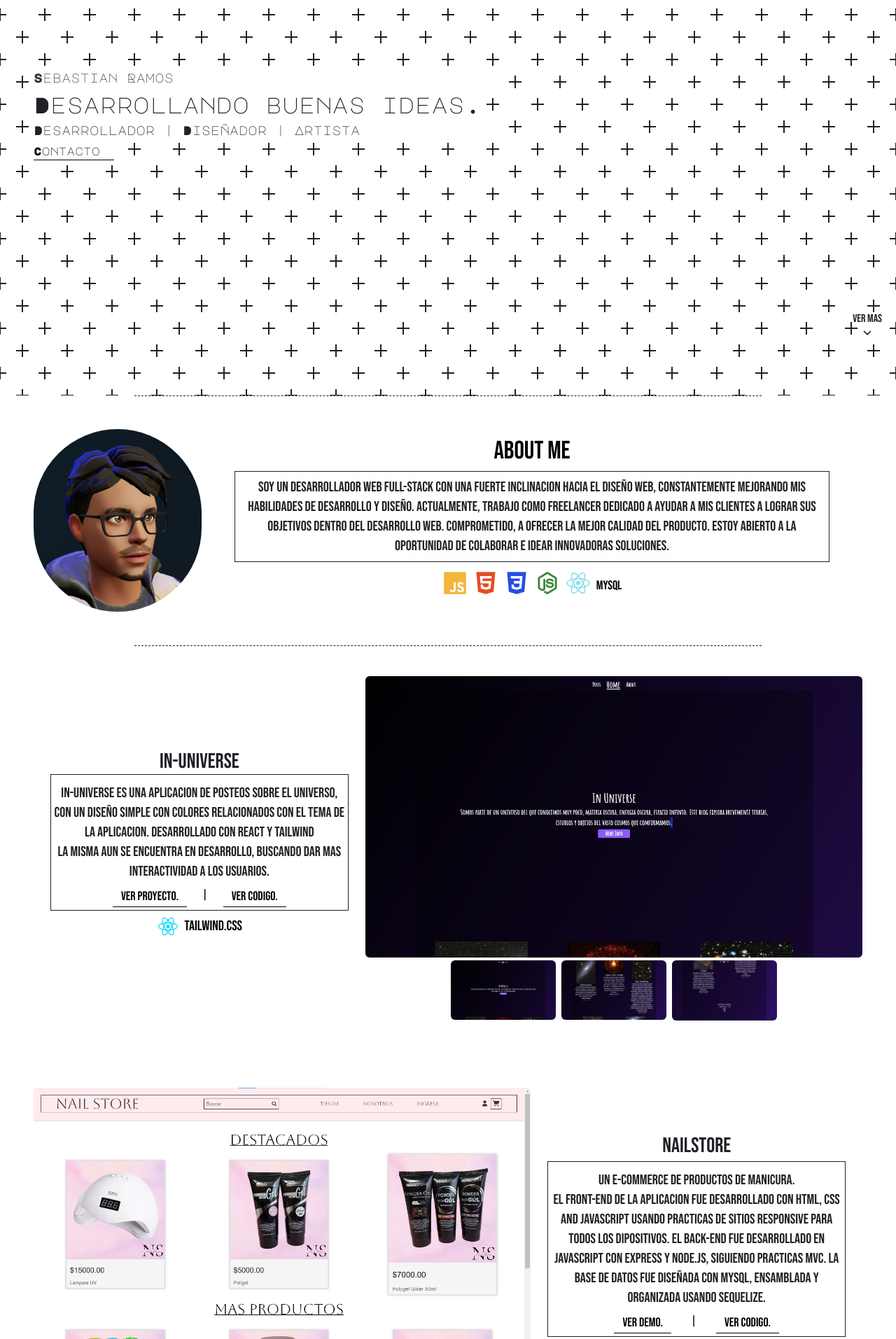
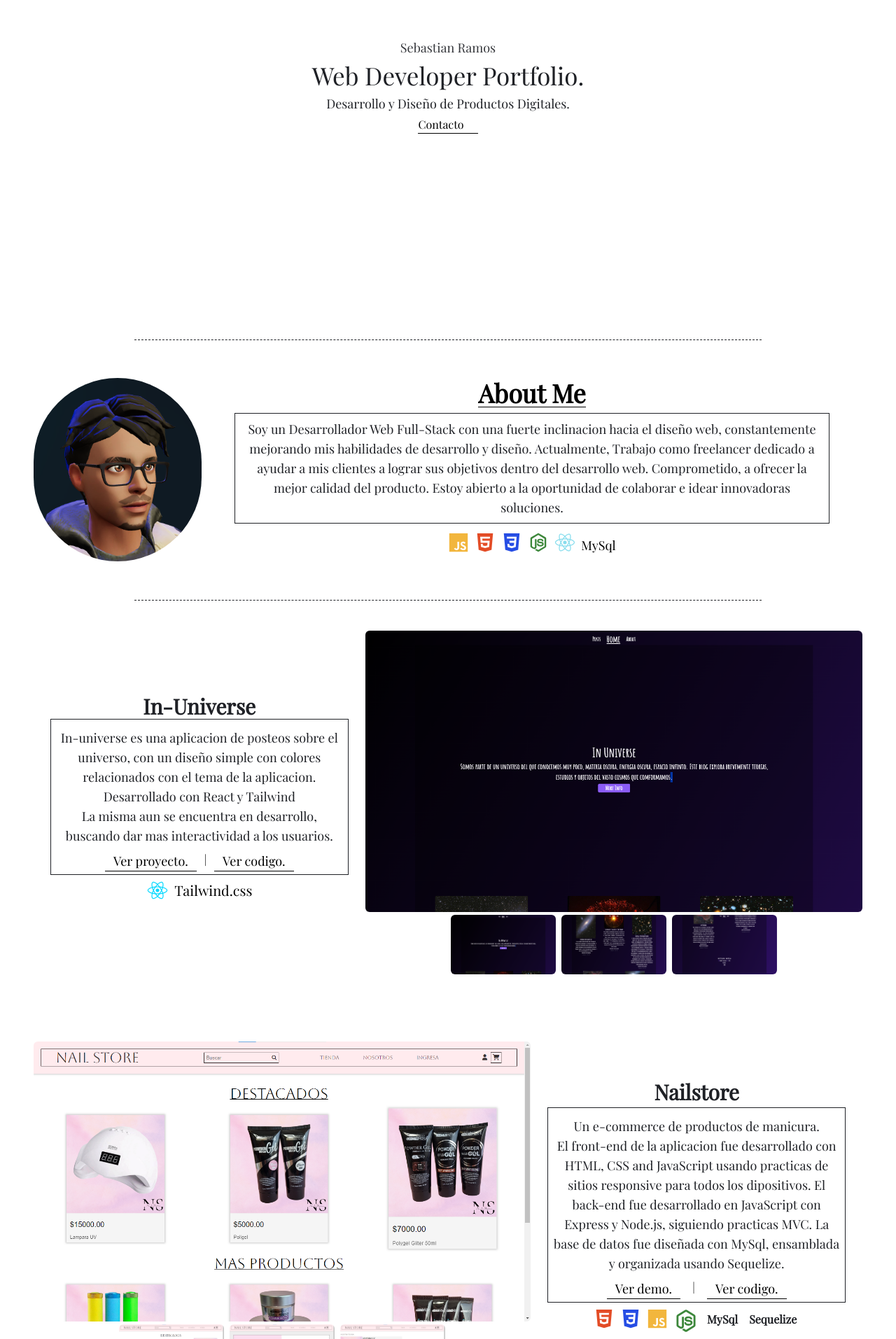
Before and after one commit to SebastianRamos01/my-repository, a React (Vite) app: page / in a window 1280 px wide. Shown: the part 287-2200 px from the top of the page at 70% size. Built offline with nearby package versions, Linux system fonts and the light colour scheme.

Commit message:
font update

```diff
--- a/src/components/About.jsx
+++ b/src/components/About.jsx
@@ -4,7 +4,7 @@ import { motion } from 'framer-motion'
 
 export default function About() {
   return (
-        <section className='relative flex justify-center bg-white' id="about-section">
+        <section className='relative flex justify-center' id="about-section">
             <Separator></Separator>
             <div className='flex flex-col items-center lg:flex-row m-5 lg:m-12'>
                 <motion.div
@@ -21,11 +21,11 @@ export default function About() {
                     initial= {{ x: 30, opacity: 0 }}
                     whileInView={{ x: 0, opacity: 1 }}
                     className= 'flex flex-col items-center'>
-                    <div className='text-4xl text-center font-bebas my-2'>
+                    <div className='text-4xl text-center font-play font-bold border-b my-2'>
                         About Me
                     </div>
-                    <div className='text-blue font-bebas w-[90%]'>
-                        <p className='text-center border-blue border  text-xl p-2'>
+                    <div className='text-blue font-play w-[90%]'>
+                        <p className='text-center border-blue border  text-lg p-2'>
                             Soy un Desarrollador Web Full-Stack con una fuerte inclinacion hacia el diseño web, constantemente mejorando mis habilidades de desarrollo y diseño.
                             Actualmente, Trabajo como freelancer dedicado a ayudar a mis clientes a lograr sus objetivos dentro del desarrollo web.
                             Comprometido, a ofrecer la mejor calidad del producto.
@@ -34,31 +34,31 @@ export default function About() {
                     </div>
                     <ul className='flex flex-wrap justify-center items-center m-2'>
                         <li className= 'w-fit m-1'>
-                            <div className='text-yellow text-4xl'>
+                            <div className='text-yellow text-3xl'>
                                 <ion-icon name="logo-javascript"></ion-icon>
                             </div>
                         </li>
                         <li className='w-fit m-1'>
-                            <div className='text-orange text-4xl'>
+                            <div className='text-orange text-3xl'>
                                 <ion-icon name="logo-html5"></ion-icon>
                             </div>
                         </li>
                         <li className='w-fit m-1'>
-                            <div className='text-light-blue text-4xl'>
+                            <div className='text-light-blue text-3xl'>
                                 <ion-icon name="logo-css3"></ion-icon>
                             </div>
                         </li>
                         <li className= 'w-fit m-1'>
-                            <div className='text-green text-4xl'>
+                            <div className='text-green text-3xl'>
                                 <ion-icon name="logo-nodejs"></ion-icon>
                             </div>
                         </li>
                         <li className='w-fit m-1'>
-                            <div className='text-white-blue text-4xl'>
+                            <div className='text-white-blue text-3xl'>
                                 <ion-icon name="logo-react"></ion-icon>
                             </div>
                         </li>
-                        <li className='w-fit m-1 font-bebas'>
+                        <li className='w-fit m-1 font-play'>
                             <div className='text-lg'>
                                 MySql
                             </div>
--- a/src/components/Footer.jsx
+++ b/src/components/Footer.jsx
@@ -11,8 +11,8 @@ export default function Footer() {
              transition={{ duration: 1.5}}
              initial={{ x: -60, opacity:0 }}
              whileInView={{ x: 0, opacity:1 }}
-            className='flex flex-col items-center m-3 font-major text-center'>
-            <div className='text-blue text-lg opacity-80 p-1'>
+            className='flex flex-col items-center m-3 font-play text-center'>
+            <div className='text-blue text-lg opacity-80'>
                 Si tienes una pregunta
             </div>
             <div className='text-blue text-[26px] md:text-[32px]'>
@@ -21,7 +21,7 @@ export default function Footer() {
             <div className='text-blue border-b hover:border-r border-blue'>
                 <a href="#home-section">
                     <p className='text-[16px] px-4 hover:font-bold'>
-                        Volver!
+                        Volver Arriba!
                     </p>
                 </a>
             </div>
--- a/src/components/Header.jsx
+++ b/src/components/Header.jsx
@@ -10,7 +10,7 @@ export default function Header() {
         animate={{ y: 0 }}
         className='bg-white sticky top-0 z-10 w-full flex justify-between lg:flex-row lg:justify-between shadow'>
         <div className='m-3 text-xl'>
-            <h1 className='text-blue font-bebas'>Sbas.Dev</h1>
+            <h1 className='text-blue font-play font-bold'>Sbas.Dev</h1>
         </div>
         <NavBar></NavBar>
     </motion.header>
--- a/src/components/Link.jsx
+++ b/src/components/Link.jsx
@@ -2,7 +2,7 @@ import React from 'react'
 
 export default function Link({prop, link}) {
   return (
-    <div className='font-bebas text-lg border-b hover:border-r px-3 mx-1'>
+    <div className='font-play text-lg border-b hover:border-r px-3 mx-1'>
         <a href={link}>
             {prop}
         </a>
--- a/src/components/Main.jsx
+++ b/src/components/Main.jsx
@@ -5,33 +5,33 @@ import Arrow from './Arrow'
 export default function Main() {
   return (
     <main id='home-section'
-        className='h-screen flex flex-col justify-center bg-white font-major'>
-        <div className='mx-7 lg:mx-12 text-blue bg-white w-fit'>
+        className='h-[90vh] flex flex-col justify-center bg-white font-play'>
+        <div className='mx-5 md:mx-auto md:text-center text-blue bg-white w-fit'>
             <motion.div
-                className='text-blue w-fit'
+                className='text-blue'
                 transition={{ duration: 1.5}}
                 initial={{ x: -30, opacity: 0}}
                 animate={{ x: 0, opacity: 1}}>
-                <p className='text-[15px] md:text-[18px] opacity-90'>
+                <p className='text-[13px] md:text-[18px] opacity-90'>
                     Sebastian Ramos
                 </p>
             </motion.div>
             <motion.div
-                className='w-fit'
+                className=''
                 transition={{ duration: 1.1}}
                 initial= {{ x: -30, opacity: 0 }}
                 animate={{ x: 0, opacity: 1 }}>
-                <p className='text-[26px] md:text-[32px]'>
-                    Desarrollando buenas ideas.
+                <p className='text-[26px] md:text-[35px]'>
+                    Web Developer Portfolio.
                 </p>
             </motion.div>
             <motion.div
-                className='w-fit'
+                className=''
                 transition={{ duration: 1}}
                 initial= {{ x: -30, opacity: 0 }}
                 animate={{ x: 0, opacity: 1 }}>
-                <p className='text-[14px] md:text-[18px] text-ellipsis'>
-                    Desarrollador | Diseñador | Artista
+                <p className='text-[13px] md:text-[18px] text-ellipsis'>
+                    Desarrollo y Diseño de Productos Digitales.
                 </p>
             </motion.div>
         </div>
@@ -39,14 +39,13 @@ export default function Main() {
             transition={{ duration: 1.1}}
             initial= {{ x: -30, opacity: 0 }}
             animate={{ x: 0, opacity: 1 }}
-            className='mx-8 my-1 lg:mx-12 w-fit border-b text-left hover:border-r bg-white'>
+            className='mx-5 my-1 md:mx-auto w-fit border-b text-left hover:border-r bg-white'>
             <a href="#contact-section" className='w-fit '>
                 <p className='text-[16px] w-fit pr-3 lg:pr-5 hover:font-bold'>
                     Contacto
                 </p>
             </a>
         </motion.div>
-        <Arrow></Arrow>
     </main>
   )
 }
--- a/src/components/NavBar.jsx
+++ b/src/components/NavBar.jsx
@@ -9,7 +9,7 @@ export default function NavBar() {
     }
 
   return (
-    <nav className='w-[40%] absolute right-0 lg:w-fit lg:mx-1 font-major'>
+    <nav className='w-[40%] absolute right-0 lg:w-fit lg:mx-1 font-play'>
          <div className='text-3xl h-fit text-end p-1 m-1 text-blue lg:hidden'
             onClick={() => {
                     handleCloseMenu()
--- a/src/components/Works.jsx
+++ b/src/components/Works.jsx
@@ -7,7 +7,7 @@ import Link from './Link'
 
 export default function Works() {
     return (
-        <section className='relative flex flex-col items-center bg-white' id='works-section'>
+        <section className='relative flex flex-col items-center' id='works-section'>
             <Separator></Separator>
             <div className='flex flex-col-reverse items-center lg:flex-row-reverse m-8 lg:mx-12'>
                 <Gallery
@@ -20,26 +20,26 @@ export default function Works() {
                     transition={{ duration: 1}}
                     initial= {{ x: -30, opacity: 0 }}
                     whileInView={{ x: 0, opacity: 1 }}
-                    className='lg:w-[40%] flex flex-col items-center h-fit font-bebas'>
-                    <div className='text-blue flex justify-center'>
+                    className='lg:w-[40%] flex flex-col items-center h-fit font-play '>
+                    <div className='text-blue flex justify-center font-bold'>
                         <p className='text-3xl'>
                             In-Universe
                         </p>
                     </div>
                     <div className='lg:w-[90%] border border-blue'>
-                        <div className='font-bebas flex items-center flex-col m-1'>
-                            <p className='text-xl text-blue py-2 text-center'>
+                        <div className='font-play flex items-center flex-col m-1'>
+                            <p className='text-lg text-blue py-2 text-center'>
                                 In-universe es una aplicacion de posteos sobre el universo, con un diseño simple con colores relacionados con el tema de la aplicacion. Desarrollado con React y Tailwind <br />
                                 La misma aun se encuentra en desarrollo, buscando dar mas interactividad a los usuarios.
                             </p>
                             <div className='flex w-[70%] justify-evenly'>
                                 <Link
-                                    prop='ver proyecto.'
+                                    prop='Ver proyecto.'
                                     link="https://inuniverse.com.ar"
                                 ></Link>
                                 |
                                 <Link
-                                    prop='ver codigo.'
+                                    prop='Ver codigo.'
                                     link="https://github.com/SebastianRamos01/post-app"
                                 ></Link>
                             </div>
@@ -66,15 +66,15 @@ export default function Works() {
                     transition={{ duration: 1 }}
                     initial= {{ x: 30, opacity: 0 }}
                     whileInView={{ x: 0, opacity:1 }}
-                    className='lg:w-[40%] flex flex-col items-center h-fit font-bebas'>
-                    <div className='my-1 text-blue flex justify-center'>
+                    className='lg:w-[40%] flex flex-col items-center h-fit font-play'>
+                    <div className='my-1 text-blue flex justify-center font-bold'>
                         <p className='text-3xl '>
                             Nailstore
                         </p>
                     </div>
                     <div className='lg:w-[90%] border border-blue'>
-                        <div className='font-bebas flex items-center flex-col m-1'>
-                            <p className='text-xl text-blue py-2 text-center'>
+                        <div className='font-play flex items-center flex-col m-1'>
+                            <p className='text-lg text-blue py-2 text-center'>
                                 Un e-commerce de productos de manicura. <br />
                                 El front-end de la aplicacion fue desarrollado con HTML, CSS and JavaScript usando practicas de sitios responsive para todos los dipositivos.
                                 El back-end fue desarrollado en JavaScript con Express y Node.js, siguiendo practicas MVC.
@@ -82,12 +82,12 @@ export default function Works() {
                             </p>
                             <div className='flex w-[70%] justify-evenly'>
                                 <Link
-                                    prop='ver demo.'
+                                    prop='Ver demo.'
                                     link=""
                                 ></Link>
                                 |
                                 <Link
-                                    prop='ver codigo.'
+                                    prop='Ver codigo.'
                                     link="https://github.com/SebastianRamos01/E-commerceNailStore"
                                 ></Link>
                             </div>
@@ -138,26 +138,26 @@ export default function Works() {
                     transition={{ duration: 1}}
                     initial= {{ x: -30, opacity: 0 }}
                     whileInView={{ x: 0, opacity: 1 }}
-                    className='lg:w-[40%] flex flex-col items-center h-fit font-bebas'>
-                    <div className='text-blue flex justify-center'>
+                    className='lg:w-[40%] flex flex-col items-center h-fit font-play'>
+                    <div className='text-blue flex justify-center font-bold'>
                         <p className='text-3xl'>
                             Mercado Liebre
                         </p>
                     </div>
                     <div className='lg:w-[90%] border border-blue'>
-                        <div className='font-bebas flex items-center flex-col m-1'>
-                            <p className='text-xl text-blue py-2 text-center'>
+                        <div className='font-play flex items-center flex-col m-1'>
+                            <p className='text-lg text-blue py-2 text-center'>
                                 Un clon front-end de mercado libre.
                                 Desarrollado con HTML5, CSS y usando JavaScript para funcionalidades.
                             </p>
                             <div className='flex w-[70%] justify-evenly'>
                                 <Link
-                                    prop='ver proyecto.'
+                                    prop='Ver proyecto.'
                                     link="https://proyecto-mercado-liebre-ypc4.onrender.com"
                                 ></Link>
                                 |
                                 <Link
-                                    prop='ver codigo.'
+                                    prop='Ver codigo.'
                                     link="https://github.com/SebastianRamos01/Proyecto-Mercado-Liebre"
                                 ></Link>
                             </div>
--- a/src/index.css
+++ b/src/index.css
@@ -1,13 +1,9 @@
 @import url('https://fonts.googleapis.com/css2?family=Bebas+Neue&display=swap');
 @import url('https://fonts.googleapis.com/css2?family=Major+Mono+Display&display=swap');
+@import url('https://fonts.googleapis.com/css2?family=Playfair+Display&display=swap');
 @tailwind base;
 @tailwind components;
 @tailwind utilities;
 html{
     scroll-behavior: smooth;
 }
-main{
-    background: radial-gradient(circle, transparent 20%, #ffffff 20%, #ffffff 80%, transparent 80%, transparent) 0% 0% / 64px 64px, radial-gradient(circle, transparent 20%, #ffffff 20%, #ffffff 80%, transparent 80%, transparent) 32px 32px / 64px 64px, linear-gradient(#1f2126 2px, transparent 2px) 0px -1px / 32px 32px, linear-gradient(90deg, #1f2126 2px, #ffffff 2px) -1px 0px / 32px 32px #ffffff;
-    background-size: 64px 64px, 64px 64px, 32px 32px, 32px 32px;
-    background-color: #ffffff;
-}
--- a/tailwind.config.js
+++ b/tailwind.config.js
@@ -8,6 +8,7 @@ export default {
     extend: {},
     fontFamily: {
       'bebas': ['Bebas Neue', 'sans-serif'],
+      'play': ['Playfair Display', 'sans-serif'],
       'major': ['Major Mono Display', 'monospace']
     },
     colors: {
```
Also changed, not shown: src/components/Form.jsx (+5 -5 lines).
